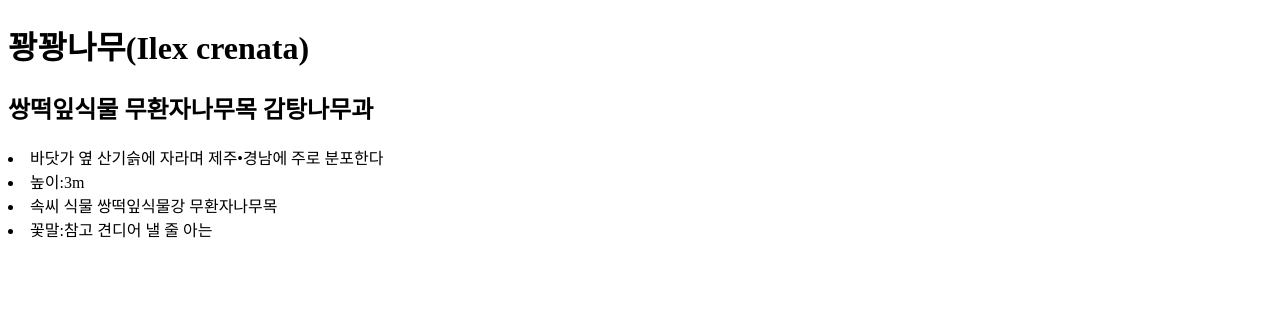
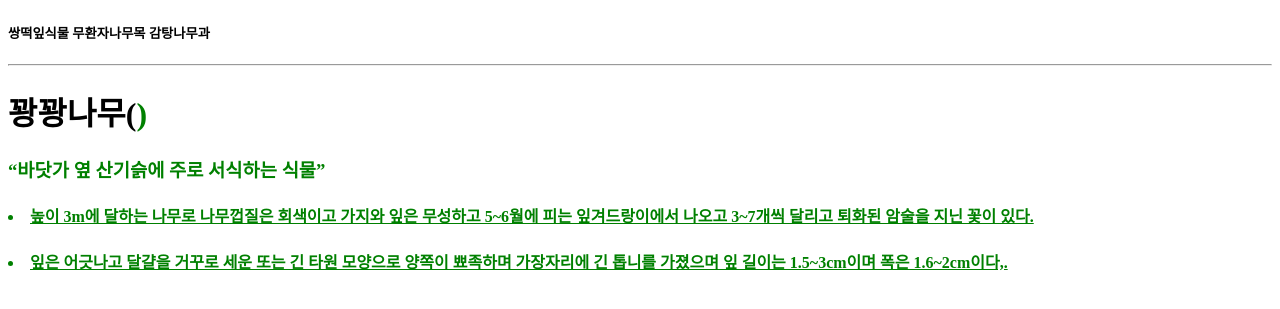
Before and after one commit to dltjrgus123/html3445, a plain HTML site: page index.html in a window 1280 px wide. Shown: the part 35-344 px from the top of the page. Drawn offline with Linux system fonts and the light colour scheme.

Commit message:
Update index.html

```diff
--- a/index.html
+++ b/index.html
@@ -1,18 +1,32 @@
 <!doctype html>
 <html>
- <head>
-  <title>by-SH-2</title>
+
+  <title>SH-2</title>
+
   <meta charset="utf-8">
+
  </head>
+
  <body>
+
   <p style="margin-top:10px;"></p>
-  <img src="1.jpg" width="65%">
+
+  <img src="2.jpg" width="65%">
+   <h5>쌍떡잎식물 무환자나무목 감탕나무과</h5>
+  <hr></hr>
+
   <p style="margin-top:30"></p>
-  <h1><strong>꽝꽝나무(Ilex crenata)</strong></h1>
-  <h2>쌍떡잎식물 무환자나무목 감탕나무과</h2>
- <li>바닷가 옆 산기슭에 자라며 제주•경남에 주로 분포한다</li>
-  <li>높이:3m</li>
-  <li>속씨 식물 쌍떡잎식물강 무환자나무목</li>
-  <li>꽃말:참고 견디어 낼 줄 아는</li>
+
+<h1>꽝꽝나무(<font color="green"Ilex crenata</font>)</h1>
+
+  <newline></newline>
+
+  <h3>“바닷가 옆 산기슭에 주로 서식하는 식물”</h3>
+
+  <h4><li><u>높이 3m에 달하는 나무로 나무껍질은 회색이고 가지와 잎은 무성하고 5~6월에 피는 잎겨드랑이에서 나오고 3~7개씩 달리고 퇴화된 암술을 지닌 꽃이 있다.</h4></li>
+
+  <h4><li>잎은 어긋나고 달걀을 거꾸로 세운 또는 긴 타원 모양으로 양쪽이 뾰족하며 가장자리에 긴 톱니를 가졌으며 잎 길이는 1.5~3cm이며 폭은 1.6~2cm이다,.</h4></li>
+
  </body>
+
 </html>
```
